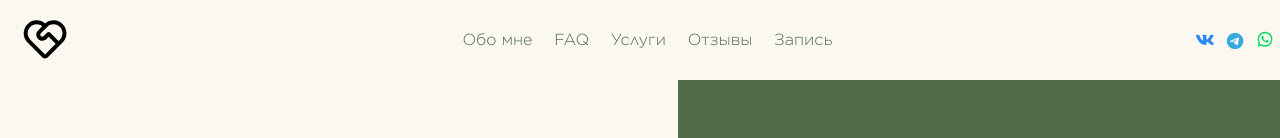
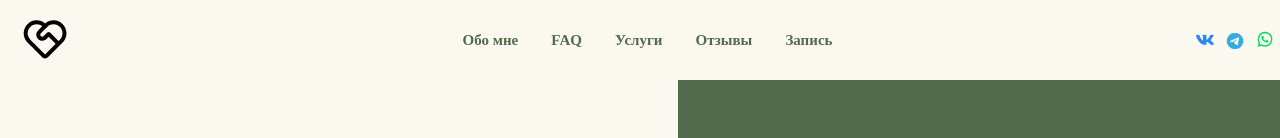
Before and after one commit to IlyaBiryulev/psychologist, a React (Create React App) app: page / in a window 1280 px wide. Shown: the top 138 px of the page. Built offline with nearby package versions, Linux system fonts and the light colour scheme; grey boxes are pictures that could not be loaded; a web font is replaced by a local one.

Commit message:
feat: настроить якорные ссылки

```diff
--- a/src/components/About/About.jsx
+++ b/src/components/About/About.jsx
@@ -2,9 +2,9 @@ import './About.css';
 import Photo from '../../image/DSCF9791.jpg';
 import SectionMainTitle from '../SectionMainTitle/SectionMainTitle';
 
-function About({onAboutRef}) {
+function About() {
   return (
-    <div className='about' ref={onAboutRef}>
+    <div className='about' id='about'>
       <SectionMainTitle title={'Обо мне'}/>
         <div className='about__wrapper'>
             <p className='about__text'>
--- a/src/components/Accordion/Accordion.css
+++ b/src/components/Accordion/Accordion.css
@@ -5,12 +5,9 @@
     border-bottom: 1px solid #151d35;
 }
 
-.accordion:first-child {
-    padding-top: 0;
-}
-
 .accordion_opened {
     background-color: #f9f2e4;
+    border-radius: 20px;
 }
 
 .accordion__card {
--- a/src/components/Faq/Faq.jsx
+++ b/src/components/Faq/Faq.jsx
@@ -10,7 +10,7 @@ function Faq() {
     const [opened, setOpened] = useState(null);
 
     return (
-    <div className='faq'>
+    <div className='faq' id='faq'>
         <SectionMainTitle title={'FAQ'}/>
         <div className='faq__content'>
             <div className='faq__question'>*eсли остались вопросы, можете задать их в любой удобной для Вас социальной сети</div>
--- a/src/components/HamburgerMenu/HamburgerMenu.css
+++ b/src/components/HamburgerMenu/HamburgerMenu.css
@@ -18,6 +18,9 @@
 }
 
 .hamburger-menu__container {
+    position: fixed;
+    top: 0;
+    right: 0;
     width: 400px;
     height: 100vh;
     background-color: #FBF8EF;
--- a/src/components/NavTab/NavTab.css
+++ b/src/components/NavTab/NavTab.css
@@ -4,11 +4,13 @@
     list-style: none;
     justify-content: space-between;
     align-items: center;
-    color: #526B4B;
 }
 
-.navtab__item {
-    cursor: pointer;
+.navtab__link {
+    text-decoration: none;
+    color: #526B4B;
+    font-size: 15px;
+    font-weight: 600;
 }
 
 @media screen and (max-width: 630px) {
--- a/src/components/NavTab/NavTab.jsx
+++ b/src/components/NavTab/NavTab.jsx
@@ -3,11 +3,11 @@ import './NavTab.css';
 function NavTab() {
   return (
     <ul className='navtab'>
-        <li className='navtab__item'>Обо мне</li>
-        <li className='navtab__item'>FAQ</li>
-        <li className='navtab__item'>Услуги</li>
-        <li className='navtab__item'>Отзывы</li>
-        <li className='navtab__item'>Запись</li>
+        <li className='navtab__item'><a href="#about" className='navtab__link'>Обо мне</a></li>
+        <li className='navtab__item'><a href="#faq" className='navtab__link'>FAQ</a></li>
+        <li className='navtab__item'><a href="#services" className='navtab__link'>Услуги</a></li>
+        <li className='navtab__item'><a href="#reviews" className='navtab__link'>Отзывы</a></li>
+        <li className='navtab__item'><a href="#register-block" className='navtab__link'>Запись</a></li>
     </ul>
   );
 }
--- a/src/components/RegisterForm/RegisterForm.jsx
+++ b/src/components/RegisterForm/RegisterForm.jsx
@@ -2,7 +2,7 @@ import './RegisterForm.css';
 
 function RegisterForm() {
   return (
-    <div className='register-block'>
+    <div className='register-block' id='register-block'>
         <div className='register-block__card'>
           <h3 className='register-block__title'>Оставьте заявку</h3>
           <form action="#" className='register-block__form' id='register-form'>
--- a/src/components/Reviews/Reviews.jsx
+++ b/src/components/Reviews/Reviews.jsx
@@ -3,7 +3,7 @@ import SectionMainTitle from '../SectionMainTitle/SectionMainTitle';
 
 function Reviews() {
     return(
-        <div className='reviews'>
+        <div className='reviews' id='reviews'>
             <SectionMainTitle title={'Отзывы клиентов'} />
             <div className='reviews__card-wrapper'>
                 <div className='reviews__card'>
--- a/src/components/Services/Services.jsx
+++ b/src/components/Services/Services.jsx
@@ -6,7 +6,7 @@ import { ServicesData } from '../../utils/ServicesData';
 
 function Services() {
     return (
-    <div className='services'>
+    <div className='services' id='services'>
       <SectionMainTitle title={'Услуги и стоимость'}/>
       <div className='services__content'>
         {
--- a/src/index.css
+++ b/src/index.css
@@ -5,3 +5,7 @@
     margin: 0;
     padding: 0;
 }
+
+html {
+    scroll-behavior: smooth;
+  }
```
